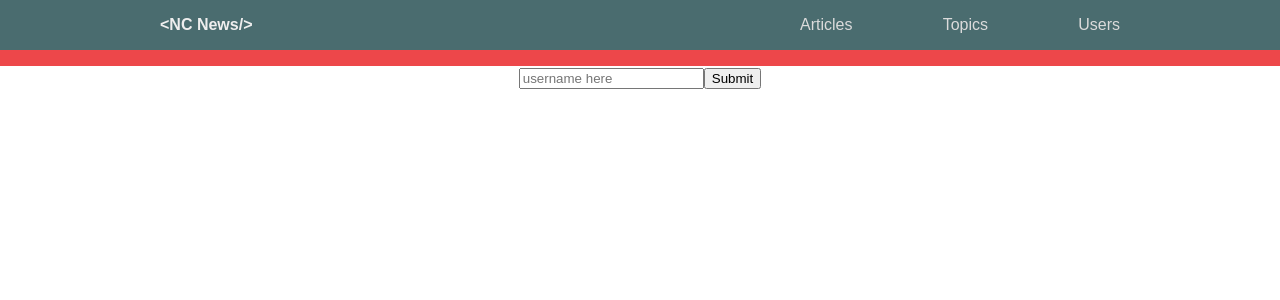
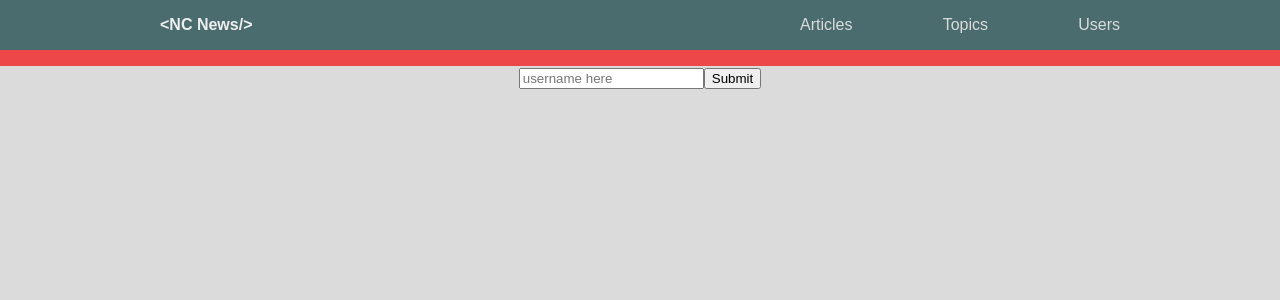
Before and after one commit to E-Randz/NC-News-FE, a React (Create React App) app: page / in a window 1280 px wide. Shown: the top 300 px of the page. Built offline with nearby package versions, Linux system fonts and the light colour scheme.

Commit message:
fixed styling issues when content does not fill topics page

```diff
--- a/src/styles/App.css
+++ b/src/styles/App.css
@@ -1,4 +1,4 @@
-#root{
+html{
   --blue: #3CDBD3;
   --petrol: #4A6C6F;
   --red: #ED474A;
@@ -6,17 +6,17 @@
   --grey: #817F82;
   --lightpanel: #eee;
 }
+html {
+  height: 100%;
+  background: var(--lightgrey);
+}
 
 body {
   margin: 0;
 }
 .App {
-  /* height: 100vh; */
-  /* max-width: 100%; */
   text-align: center;
   font-family: Arial, Helvetica, sans-serif;
-  /* display: grid; */
-  /* grid-template: 15% 75% / 1fr; */
 }
 .Dashboard {
   position:fixed;
@@ -24,10 +24,9 @@ body {
   bottom:0px;
   height: 3em;
   width:100%;
-  /* background:#999; */
 }
 .App-page {
-  padding: 3em 1em;
+  padding: 4em 1em;
   box-sizing: border-box;
   background: var(--lightgrey);
   height: 100%;
@@ -38,6 +37,5 @@ body {
   .App-page {
     display: grid;
     grid-template-columns: 1fr repeat(3, minmax(auto, 20em)) 1fr;
-    grid-template-rows: 1fr 1fr 1fr;
   }
 }
--- a/src/styles/Articles.css
+++ b/src/styles/Articles.css
@@ -66,8 +66,4 @@
   .Articles {
     grid-column: 2 / 5;
   }
-  .Home-articles {
-    grid-column: 3 / 5;
-    grid-row: 1 / 3;
-  }
 }
--- a/src/styles/Home.css
+++ b/src/styles/Home.css
@@ -16,3 +16,7 @@
    grid-row: 2 / 3;
   }
 }
+/* .Home-articles {
+  grid-column: 3 / 5;
+  grid-row: 1 / 3;
+} */
```
